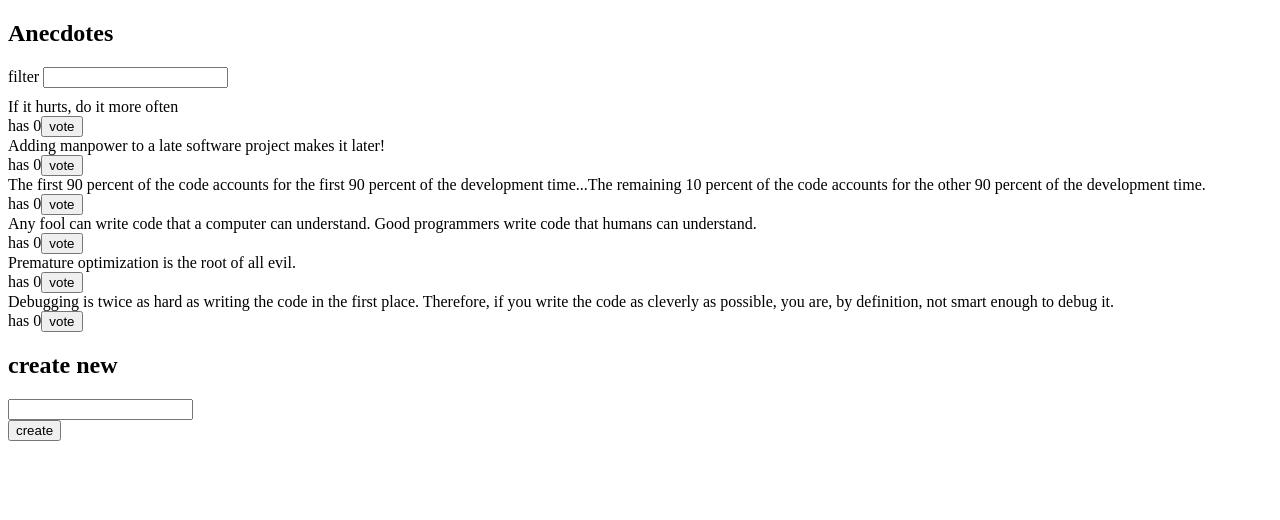
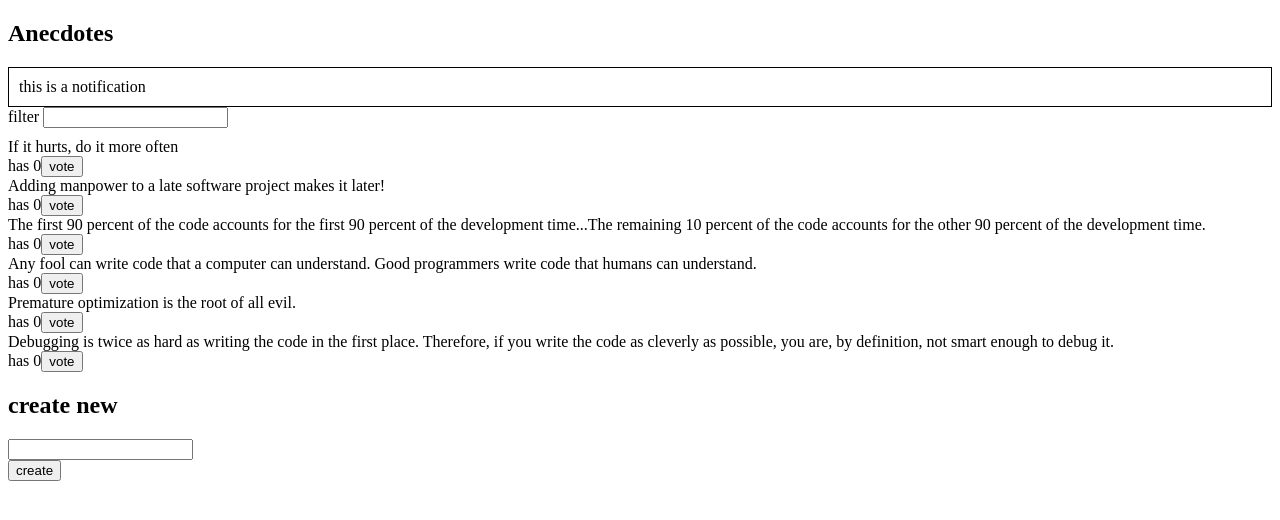
Before and after one commit to ErickFCS/FullStackOpenSubmissions, a React (Vite) app in the folder Part6/Redux_Anecdotes/: page / in a window 1280 px wide. Shown: the top 520 px of the page. Built offline with nearby package versions, Linux system fonts and the light colour scheme.

Commit message:
Part 6 Anecdotes step 10

```diff
--- a/Part6/Redux_Anecdotes/src/App.jsx
+++ b/Part6/Redux_Anecdotes/src/App.jsx
@@ -1,11 +1,13 @@
 import AnecdoteForm from './components/AnecdoteForm'
 import AnecdoteList from './components/AnecdoteList'
 import Filter from './components/Filter'
+import Notification from './components/Notification'
 
 const App = () => {
     return (
         <div>
             <h2>Anecdotes</h2>
+            <Notification />
             <Filter />
             <AnecdoteList />
             <AnecdoteForm />
--- a/Part6/Redux_Anecdotes/src/components/Notification.jsx
+++ b/Part6/Redux_Anecdotes/src/components/Notification.jsx
@@ -1,4 +1,8 @@
+import { useSelector } from 'react-redux'
+
 const Notification = () => {
+    const notification = useSelector((state) => state.notification)
+    if (!notification) return null
     const style = {
         border: 'solid',
         padding: 10,
@@ -6,7 +10,7 @@ const Notification = () => {
     }
     return (
         <div style={style}>
-            render here notification...
+            {notification}
         </div>
     )
 }
--- /dev/null
+++ b/Part6/Redux_Anecdotes/src/reducers/notificationReducer.js
@@ -0,0 +1,17 @@
+import { createSlice } from '@reduxjs/toolkit'
+
+const notificationSlice = createSlice({
+    name: 'notification',
+    initialState: 'this is a notification',
+    reducers: {
+        setNotification(state, action) {
+            return action.payload
+        },
+        clearNotification(state, action) {
+            return ''
+        }
+    }
+})
+
+export const { setNotification, clearNotification } = notificationSlice.actions
+export default notificationSlice.reducer
--- a/Part6/Redux_Anecdotes/src/store.js
+++ b/Part6/Redux_Anecdotes/src/store.js
@@ -1,11 +1,13 @@
 import { configureStore } from "@reduxjs/toolkit"
 import anecdoteReducer from './reducers/anecdoteReducer'
 import filterReducer from './reducers/filterReducer'
+import notificationReducer from './reducers/notificationReducer'
 
 const store = configureStore({
     reducer: {
         anecdotes: anecdoteReducer,
-        filter: filterReducer
+        filter: filterReducer,
+        notification: notificationReducer
     }
 })
 
```
